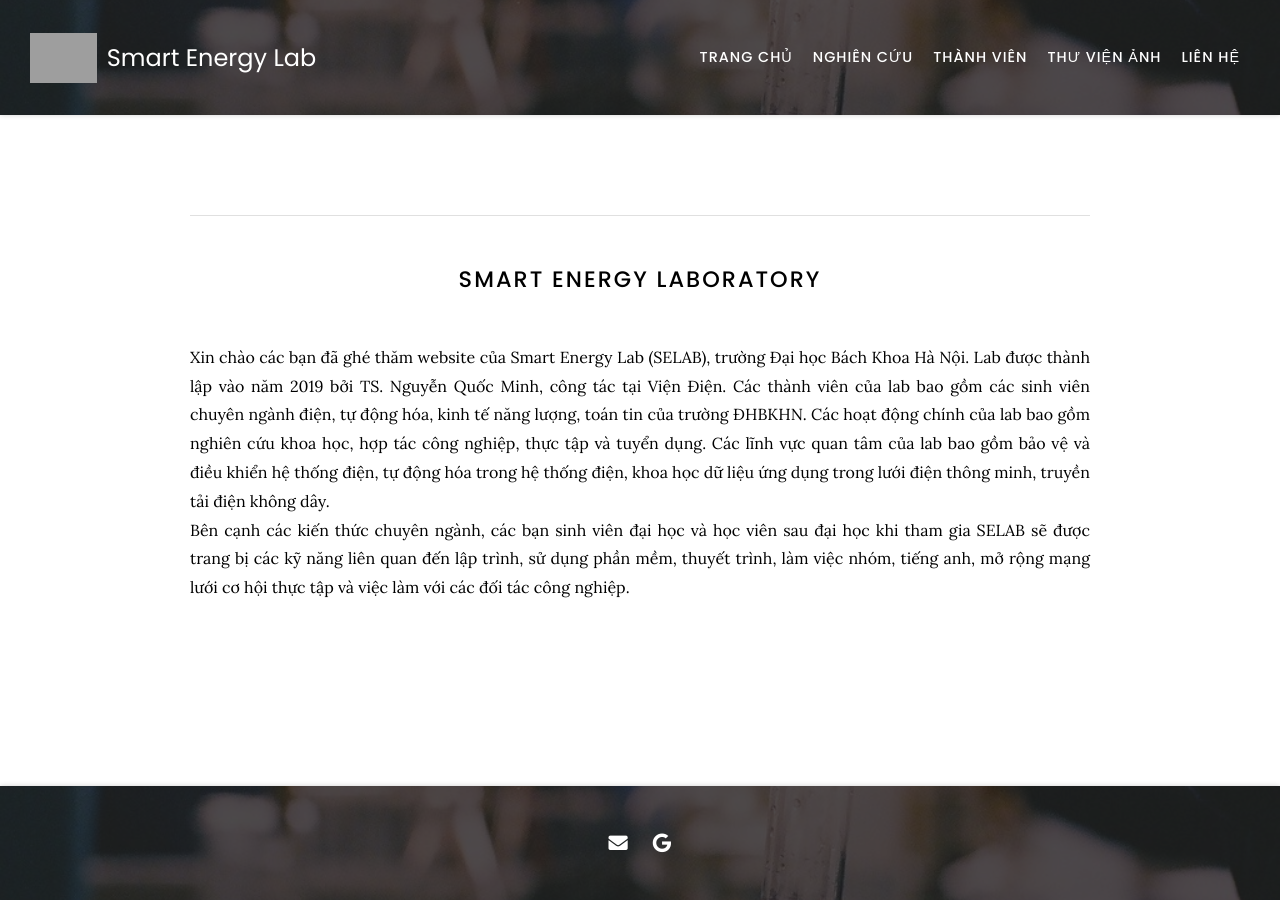
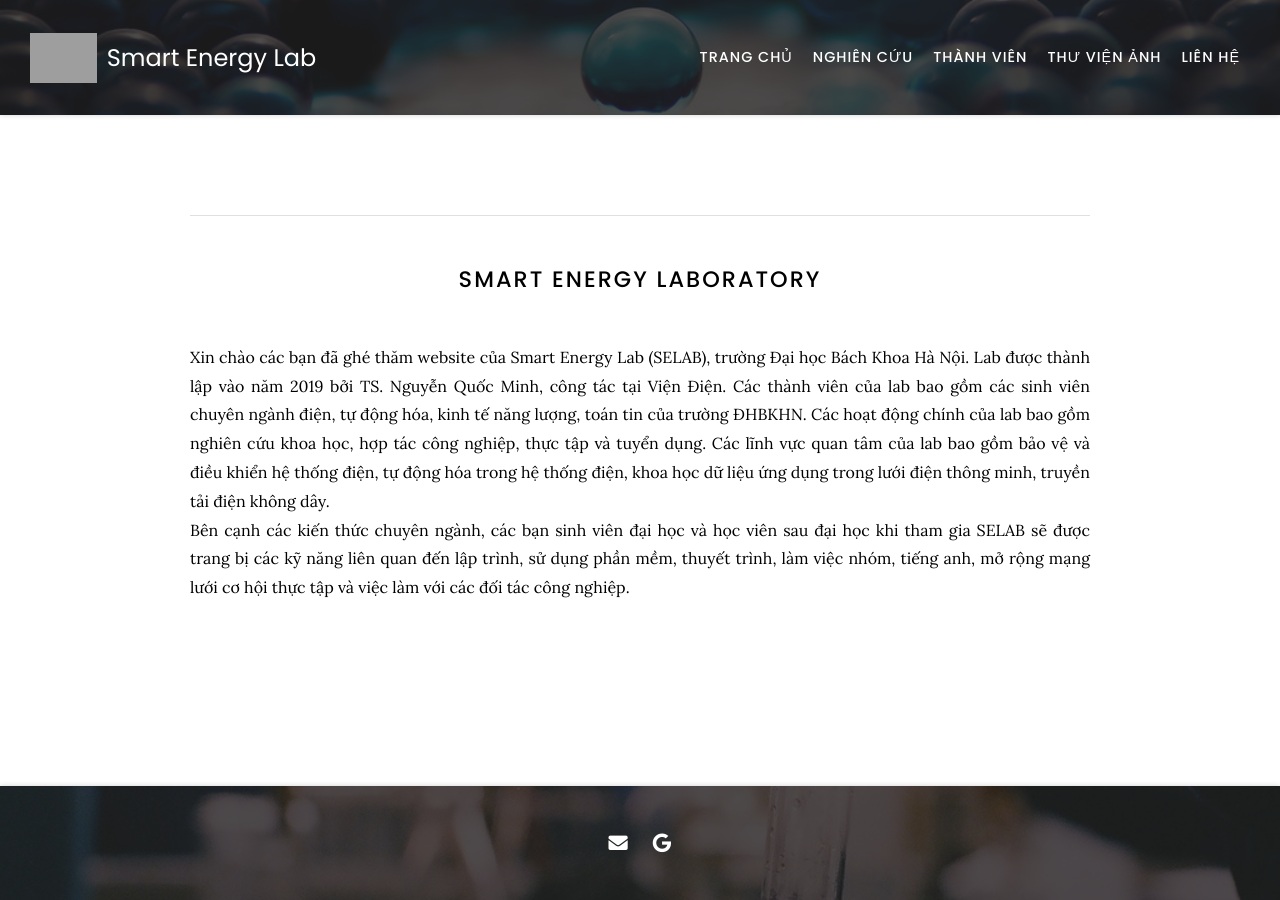
Before and after one commit to selabhust/home, a Jekyll site: the page built from index.md, in a window 1280 px wide. Built offline with Jekyll 4.4.1, drawn with Linux system fonts in a browser that asks for light colours; nearby versions of some CDN libraries; grey boxes are pictures that could not be loaded.

Commit message:
Update _config.yaml

```diff
--- a/_config.yaml
+++ b/_config.yaml
@@ -4,7 +4,7 @@
 title: Smart Energy Lab
 description: From Big Data to Better Decisions
 logo: images/LogoLab.jpg
-header: images/background.jpg
+header: images/banner.jpg
 footer: images/background.jpg
 baseurl: /home
 
```
